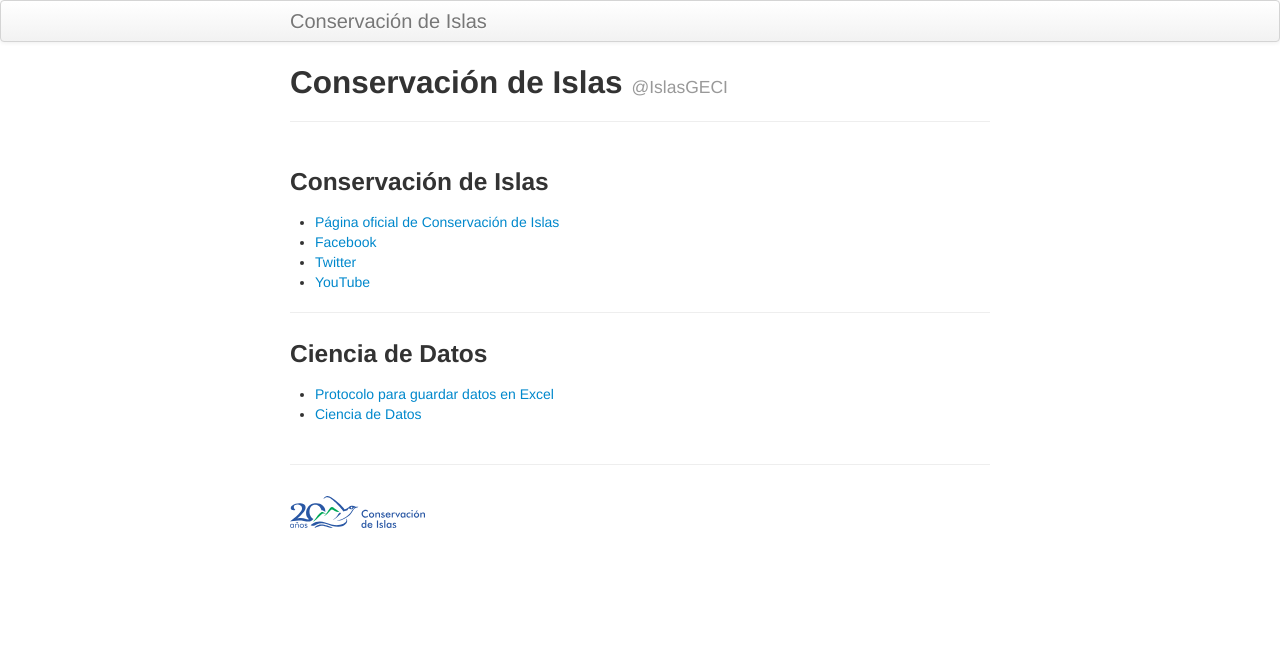
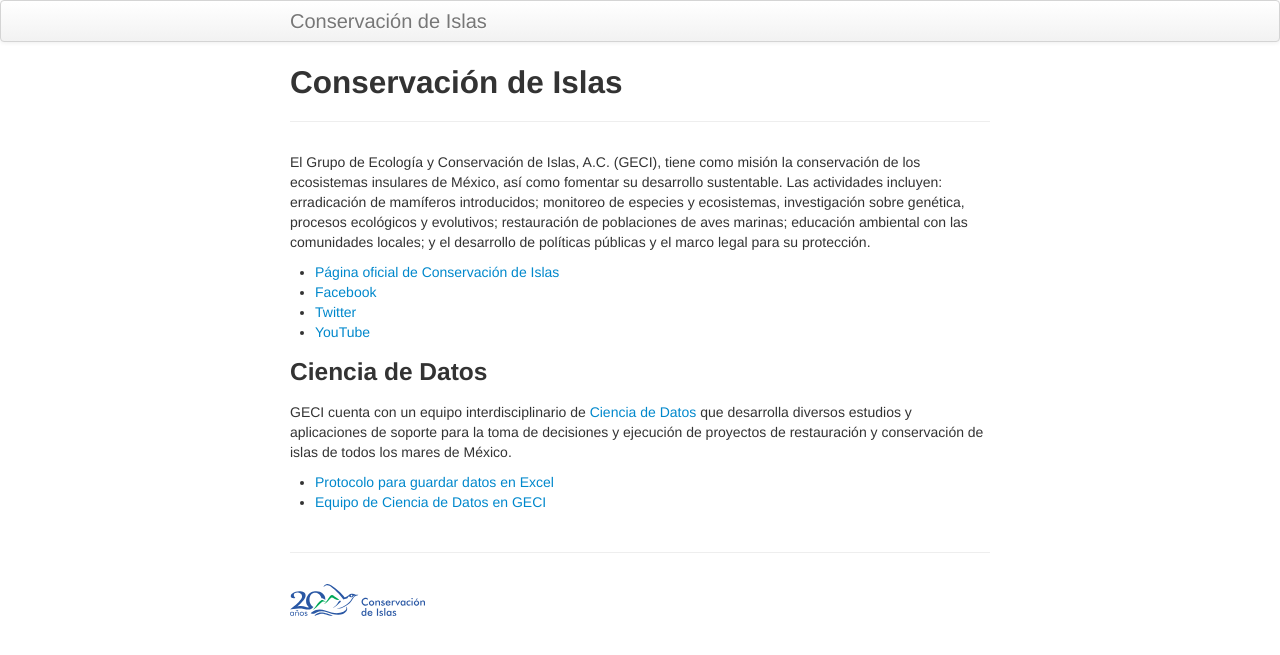
Before and after one commit to LizethMReyes/islasgeci.github.io, a Jekyll site: the page built from index.md, in a window 1280 px wide. Shown: the top 655 px of the page. Built offline with Jekyll 4.4.1, drawn with Linux system fonts in a browser that asks for light colours.

Commit message:
Agraga contenido a las páginas de inicio

```diff
--- a/index.md
+++ b/index.md
@@ -1,20 +1,19 @@
 ---
 layout: page
 title: Conservación de Islas
-tagline: "@IslasGECI"
 description: Página del equipo de Ciencia de Datos de Conservación de Islas
 ---
 
-### Conservación de Islas
+El Grupo de Ecología y Conservación de Islas, A.C. (GECI), tiene como misión la conservación de los ecosistemas insulares de México, así como fomentar su desarrollo sustentable. Las actividades incluyen: erradicación de mamíferos introducidos; monitoreo   de especies y ecosistemas, investigación sobre genética, procesos ecológicos y evolutivos; restauración de poblaciones de aves marinas; educación ambiental con las comunidades locales; y el desarrollo de políticas públicas y el marco legal para su protección.
 
 - [Página oficial de Conservación de Islas](https://islas.org.mx)
 - [Facebook](https://www.facebook.com/IslasGECI)
 - [Twitter](https://twitter.com/IslasGECI)
 - [YouTube](https://www.youtube.com/channel/UChCwUNW27D50Bwh27U0lpfg)
 
----
-
 ### Ciencia de Datos
 
+GECI cuenta con un equipo interdisciplinario de [Ciencia de Datos](https://islasgeci.github.io/ciencia_de_datos) que desarrolla diversos estudios y aplicaciones de soporte para la toma de decisiones y ejecución de proyectos de restauración y conservación de islas de todos los mares de México.
+
 - [Protocolo para guardar datos en Excel](https://islasgeci.github.io/datos_en_excel)
-- [Ciencia de Datos](https://islasgeci.github.io/ciencia_de_datos)
+- [Equipo de Ciencia de Datos en GECI](https://islasgeci.github.io/ciencia_de_datos)
```
Also changed, not shown: ciencia_de_datos/index.md (+2 -0 lines).
